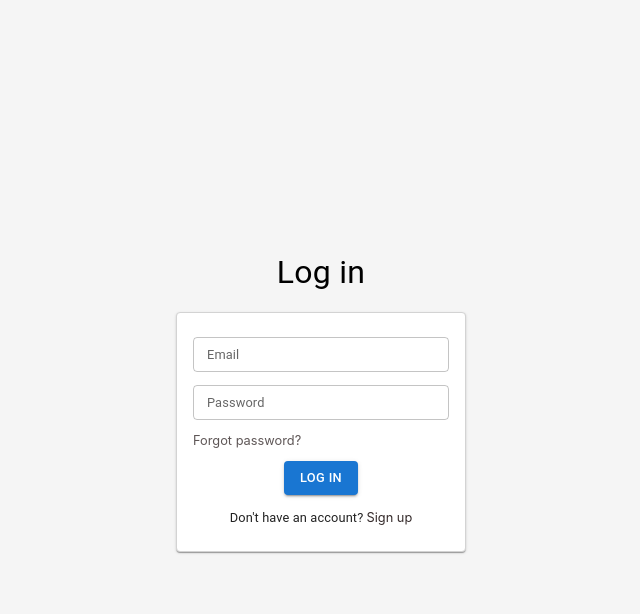
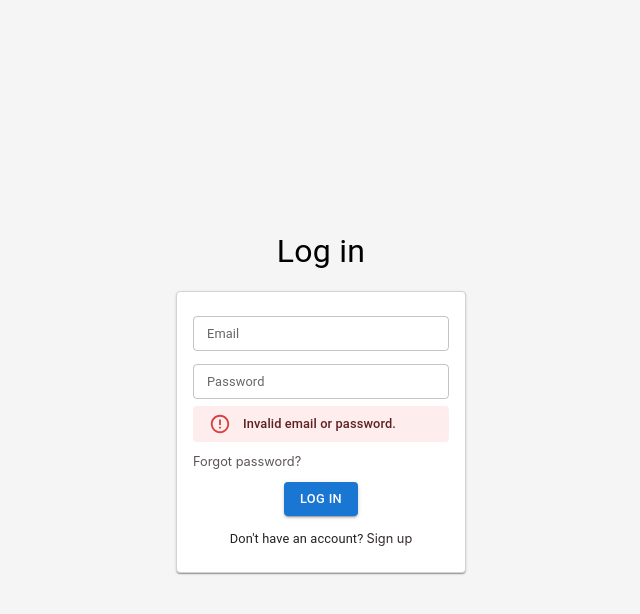
Before and after one commit to J3SSY-ANDU/expense-tracker, a React (Create React App) app in the folder frontend/: page /login in a window 1280 px wide. Both pictures are taken after typing "name@example.com", "Sample123" into the empty fields and a click on the button "LOG IN". Shown: the top 614 px of the page, without its empty margins (319-959 px from the left). Built offline with nearby package versions, Linux system fonts and the light colour scheme; no server answers.

Commit message:
added form validation for the signup and login processes

```diff
--- a/frontend/src/api/index.ts
+++ b/frontend/src/api/index.ts
@@ -25,6 +25,7 @@ import { ResendVerificationEmail } from "./resendVerificationEmailApi";
 import { ForgotPassword } from "./forgotPasswordApi";
 import { ResetForgotPassword } from "./resetForgotPassword";
 import { FetchHistoryData, FetchHistoryExpensesByMonthYear } from "./historyApi";
+import { Login } from "./loginApi";
 
 export {
   FetchCategoriesData,
@@ -54,4 +55,5 @@ export {
   FetchHistoryData,
   FetchHistoryExpensesByMonthYear,
   GetCategory,
+  Login
 };
--- /dev/null
+++ b/frontend/src/api/loginApi.ts
@@ -0,0 +1,21 @@
+export async function Login(email: string, password: string): Promise<boolean> {
+    try {
+        const res = await fetch("/process-login", {
+            method: "POST",
+            headers: {
+              "Content-Type": "application/json",
+            },
+            body: JSON.stringify({ email, password }),
+          });
+        if (res.status === 200) {
+            console.log("Login successful!");
+            return true;
+        } else {
+            console.error("Login failed!");
+            return false;
+        }
+    } catch (err) {
+        console.error(`Error fetching the API: ${err}`);
+        return false;
+    }
+}
--- a/frontend/src/components/ExpensesTable.tsx
+++ b/frontend/src/components/ExpensesTable.tsx
@@ -737,6 +737,7 @@ export function ExpensesTable({
                     await handleChangeNotes();
                   }
                 }}
+                placeholder="Add notes..."
               />
             </Box>
           </CardContent>
--- a/frontend/src/components/Login.tsx
+++ b/frontend/src/components/Login.tsx
@@ -12,6 +12,7 @@ import {
   Button,
   Paper,
 } from "@mui/material";
+import { Login as LoginApi } from "../api";
 import "../styles/login.css";
 
 export function Login() {
@@ -20,6 +21,7 @@ export function Login() {
   const [error, setError] = useState({
     email: "",
     password: "",
+    general: "",
   });
   const [loading, setLoading] = useState(false);
   const navigate = useNavigate();
@@ -28,6 +30,7 @@ export function Login() {
     let error = {
       email: "",
       password: "",
+      general: "",
     };
     let isValid = true;
 
@@ -58,20 +61,15 @@ export function Login() {
         setLoading(false);
         return;
       }
-      const res = await fetch("/process-login", {
-        method: "POST",
-        headers: {
-          "Content-Type": "application/json",
-        },
-        body: JSON.stringify({ email, password }),
-      });
-      if (res.status === 200) {
+      const res = await LoginApi(email, password);
+      if (res) {
         console.log("Login successful!");
         setLoading(false);
         emptyFields();
         navigate("/");
       } else {
         console.error("Login failed!");
+        setError({ ...error, general: "Invalid email or password." });
         setLoading(false);
         emptyFields();
       }
@@ -128,7 +126,7 @@ export function Login() {
           size="small"
           onChange={(e) => {
             setEmail(e.target.value);
-            setError({ ...error, email: "" });
+            setError({ ...error, email: "", general: "" });
           }}
           sx={{
             width: "100%",
@@ -169,7 +167,7 @@ export function Login() {
           size="small"
           onChange={(e) => {
             setPassword(e.target.value);
-            setError({ ...error, password: "" });
+            setError({ ...error, password: "", general: "" });
           }}
           sx={{
             width: "100%",
@@ -199,6 +197,27 @@ export function Login() {
               }}
             >
               {error.password}
+            </AlertTitle>
+          </Alert>
+        )}
+        {error.general && (
+          <Alert
+            severity="error"
+            variant="standard"
+            sx={{
+              width: "100%",
+              boxSizing: "border-box",
+              paddingY: "0",
+              marginTop: "-0.4rem",
+            }}
+          >
+            <AlertTitle
+              fontSize={"0.8rem"}
+              sx={{
+                margin: 0, // Set the margin to 0
+              }}
+            >
+              {error.general}
             </AlertTitle>
           </Alert>
         )}
--- a/frontend/src/components/Signup.tsx
+++ b/frontend/src/components/Signup.tsx
@@ -27,6 +27,7 @@ export function SignupForm() {
     email: "",
     password: "",
     confirmPassword: "",
+    failed: "",
   });
   const [loading, setLoading] = useState(false);
   const navigate = useNavigate();
@@ -38,6 +39,7 @@ export function SignupForm() {
       email: "",
       password: "",
       confirmPassword: "",
+      failed: "",
     };
     let isValid = true;
     if (!firstname) {
@@ -105,6 +107,7 @@ export function SignupForm() {
         emptyFields();
         navigate("/verify-email");
       } else {
+        setError({ ...error, failed: "Failed to sign up." });
         setLoading(false);
         emptyFields();
       }
@@ -158,7 +161,7 @@ export function SignupForm() {
           onChange={(e) =>
             setFirstname(() => {
               const value = e.target.value;
-              setError({ ...error, firstname: "" });
+              setError({ ...error, firstname: "", failed: "" });
               return value.charAt(0).toUpperCase() + value.slice(1);
             })
           }
@@ -202,7 +205,7 @@ export function SignupForm() {
           onChange={(e) =>
             setLastname(() => {
               const value = e.target.value;
-              setError({ ...error, lastname: "" });
+              setError({ ...error, lastname: "", failed: "" });
               return value.charAt(0).toUpperCase() + value.slice(1);
             })
           }
@@ -245,7 +248,7 @@ export function SignupForm() {
           size="small"
           onChange={(e) => {
             setEmail(e.target.value);
-            setError({ ...error, email: "" });
+            setError({ ...error, email: "", failed: "" });
           }}
           sx={{
             width: "100%",
@@ -286,7 +289,7 @@ export function SignupForm() {
           size="small"
           onChange={(e) => {
             setPassword(e.target.value);
-            setError({ ...error, password: "" });
+            setError({ ...error, password: "", failed: "" });
           }}
           sx={{
             width: "100%",
@@ -327,7 +330,7 @@ export function SignupForm() {
           size="small"
           onChange={(e) => {
             setConfirmPassword(e.target.value);
-            setError({ ...error, confirmPassword: "" });
+            setError({ ...error, confirmPassword: "", failed: "" });
           }}
           sx={{
             width: "100%",
@@ -357,6 +360,27 @@ export function SignupForm() {
               }}
             >
               {error.confirmPassword}
+            </AlertTitle>
+          </Alert>
+        )}
+        {error.failed && (
+          <Alert
+            severity="error"
+            variant="standard"
+            sx={{
+              width: "100%",
+              boxSizing: "border-box",
+              paddingY: "0",
+              marginTop: "-0.4rem",
+            }}
+          >
+            <AlertTitle
+              fontSize={"0.8rem"}
+              sx={{
+                margin: 0, // Set the margin to 0
+              }}
+            >
+              {error.failed}
             </AlertTitle>
           </Alert>
         )}
```
